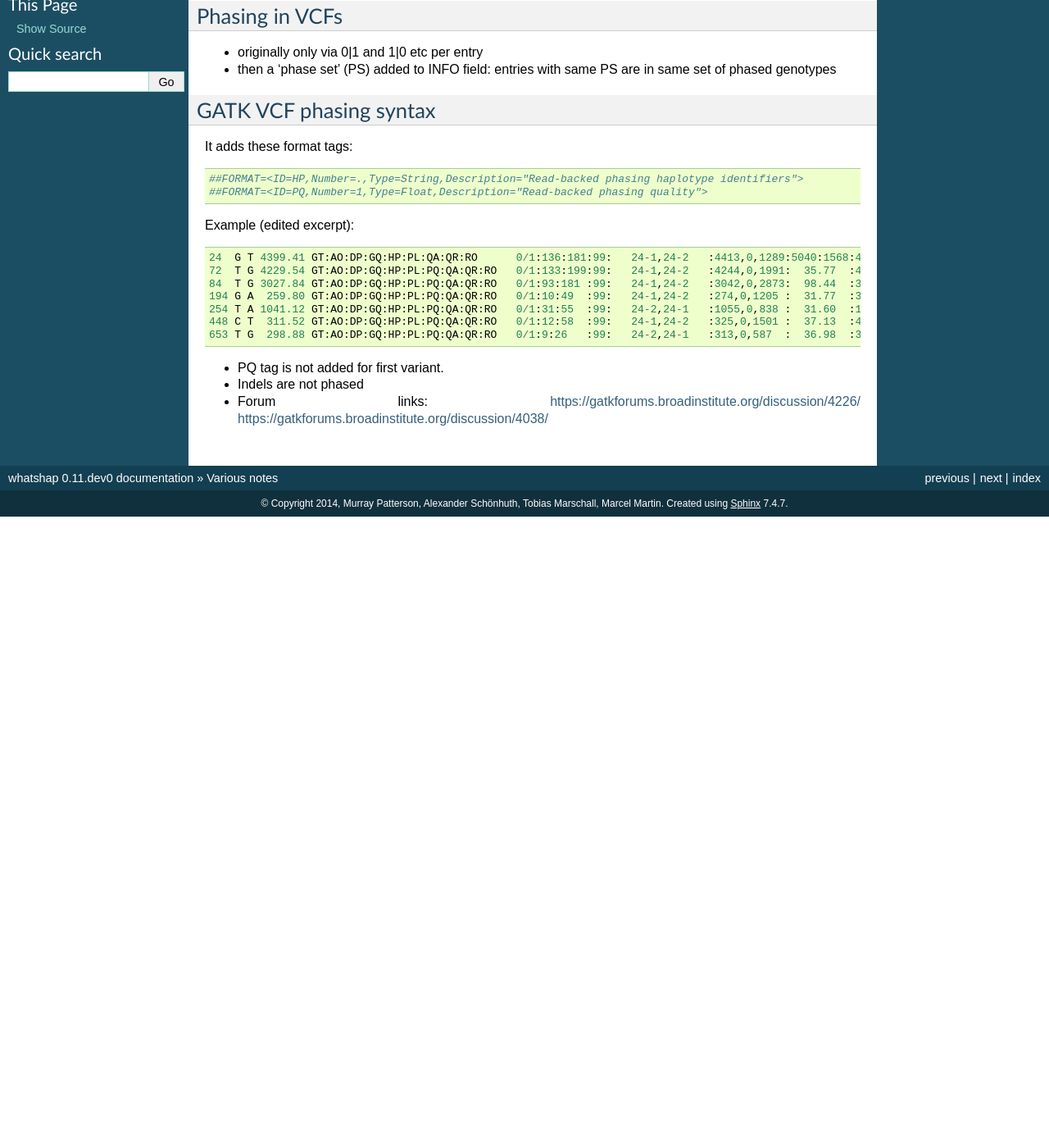
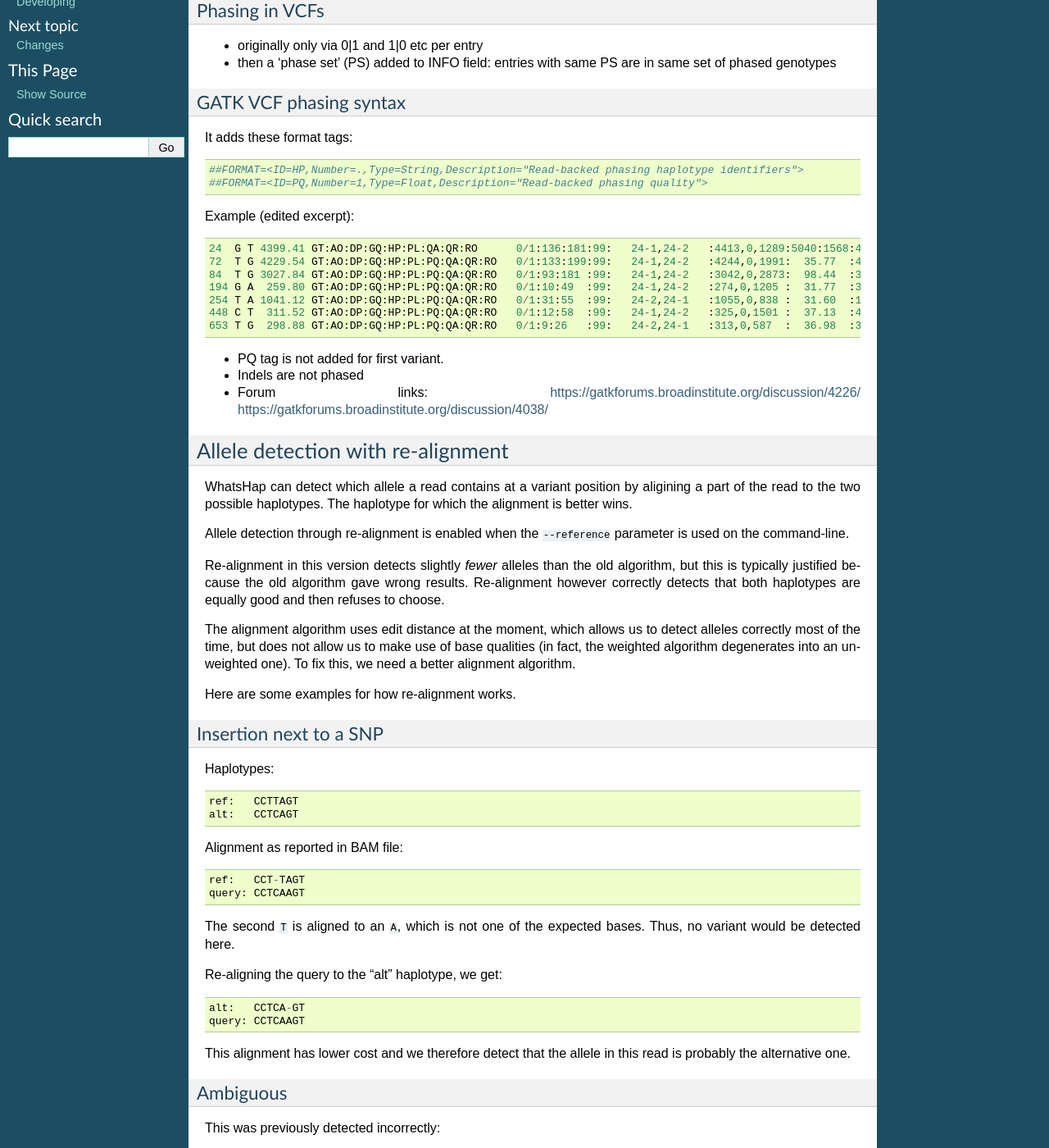
Before and after one commit to whatshap/whatshap, a Sphinx documentation site: the page built from doc/notes.rst, in a window 1280 px wide and 1400 px high, scrolled down 277 px. Shown: the whole window at 82% size. Built offline with Sphinx 7.4.7, drawn with Linux system fonts in a browser that asks for light colours; before the commit the page ends 907 px from its top, so only the background shows below that; some of the changed text lies outside the part shown.

Commit message:
Add notes on re-alignment to docs

```diff
--- a/doc/notes.rst
+++ b/doc/notes.rst
@@ -9,17 +9,17 @@
 * Input format for HapCompass: http://www.brown.edu/Research/Istrail_Lab/resources/hapcompass_manual.html#sec11
 
 File formats
-============
+------------
 
 Phasing in VCFs
----------------
+~~~~~~~~~~~~~~~
 
 * originally only via 0|1 and 1|0 etc per entry
 * then a 'phase set' (PS) added to INFO field: entries with same PS are in same
   set of phased genotypes
 
 GATK VCF phasing syntax
------------------------
+~~~~~~~~~~~~~~~~~~~~~~~
 
 It adds these format tags::
 
@@ -41,3 +41,72 @@
 * Forum links:
   https://gatkforums.broadinstitute.org/discussion/4226/
   https://gatkforums.broadinstitute.org/discussion/4038/
+
+
+Allele detection with re-alignment
+----------------------------------
+
+WhatsHap can detect which allele a read contains at a variant position by
+aligining a part of the read to the two possible haplotypes. The haplotype
+for which the alignment is better wins.
+
+Allele detection through re-alignment is enabled when the ``--reference``
+parameter is used on the command-line.
+
+Re-alignment in this version detects slightly *fewer* alleles than the old
+algorithm, but this is typically justified because the old algorithm gave
+wrong results. Re-alignment however correctly detects that both haplotypes are
+equally good and then refuses to choose.
+
+The alignment algorithm uses edit distance at the moment, which allows us to
+detect alleles correctly most of the time, but does not allow us to make use
+of base qualities (in fact, the weighted algorithm degenerates into an
+unweighted one). To fix this, we need a better alignment algorithm.
+
+Here are some examples for how re-alignment works.
+
+Insertion next to a SNP
+~~~~~~~~~~~~~~~~~~~~~~~
+
+Haplotypes::
+
+    ref:   CCTTAGT
+    alt:   CCTCAGT
+
+Alignment as reported in BAM file::
+
+    ref:   CCT-TAGT
+    query: CCTCAAGT
+
+The second ``T`` is aligned to an ``A``, which is not one of the expected bases.
+Thus, no variant would be detected here.
+
+Re-aligning the query to the "alt" haplotype, we get::
+
+    alt:   CCTCA-GT
+    query: CCTCAAGT
+
+This alignment has lower cost and we therefore detect that the allele in this
+read is probably the alternative one.
+
+
+Ambiguous
+~~~~~~~~~
+
+This was previously detected incorrectly::
+
+    ref:   TGCTTTAAGG
+    alt:   TGCTTTCAGG
+    query: TGCCTTCAAGG
+
+Two possible alignments are ::
+
+    ref:   TGC-TTTAAGG
+    query: TGCCTTCAAGG
+
+and ::
+
+    alt:   TGCTTTCA-GG
+    query: TGCCTTCAAGG
+
+Both have cost two and therefore the correct allele is unclear.
```
